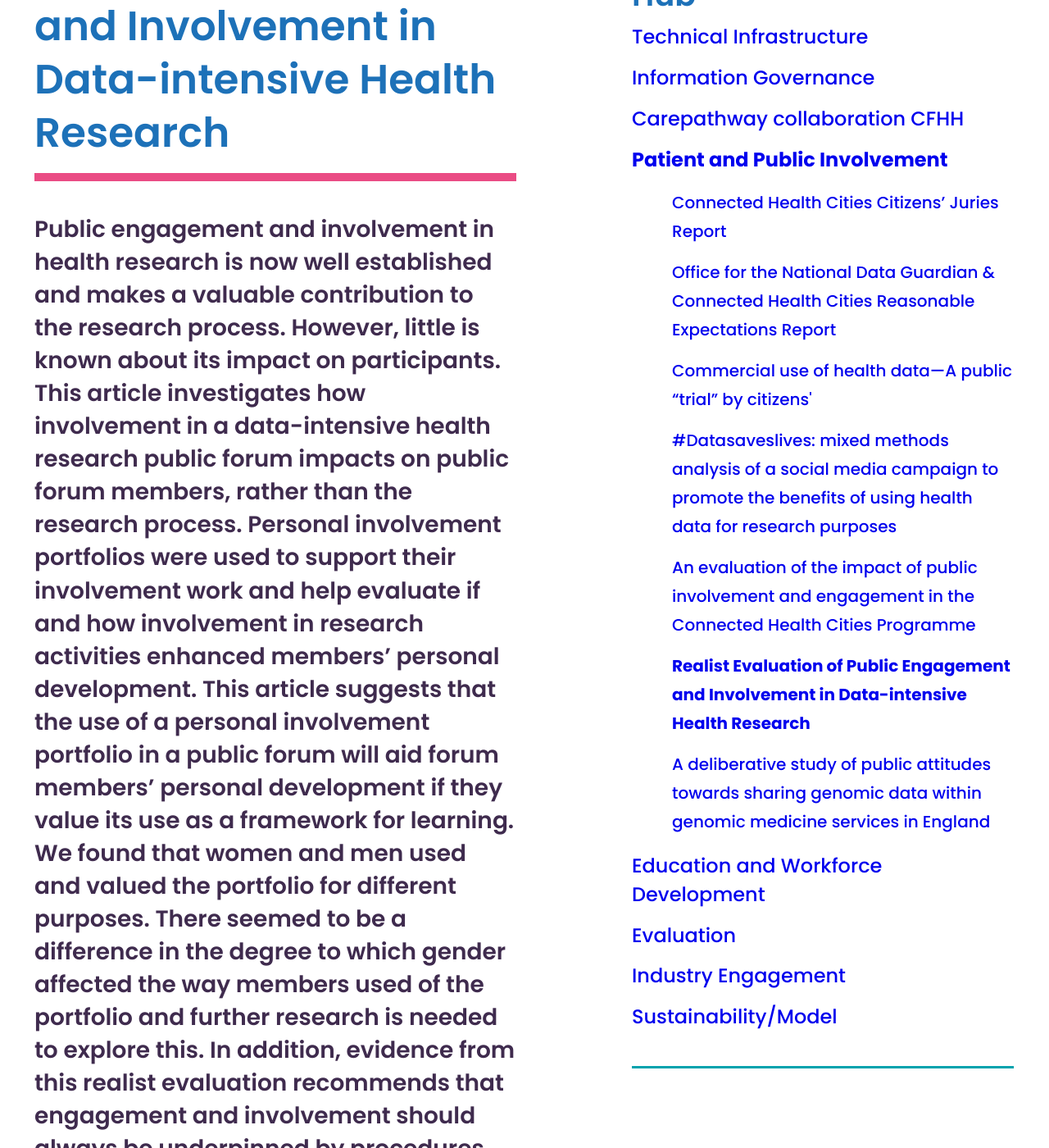
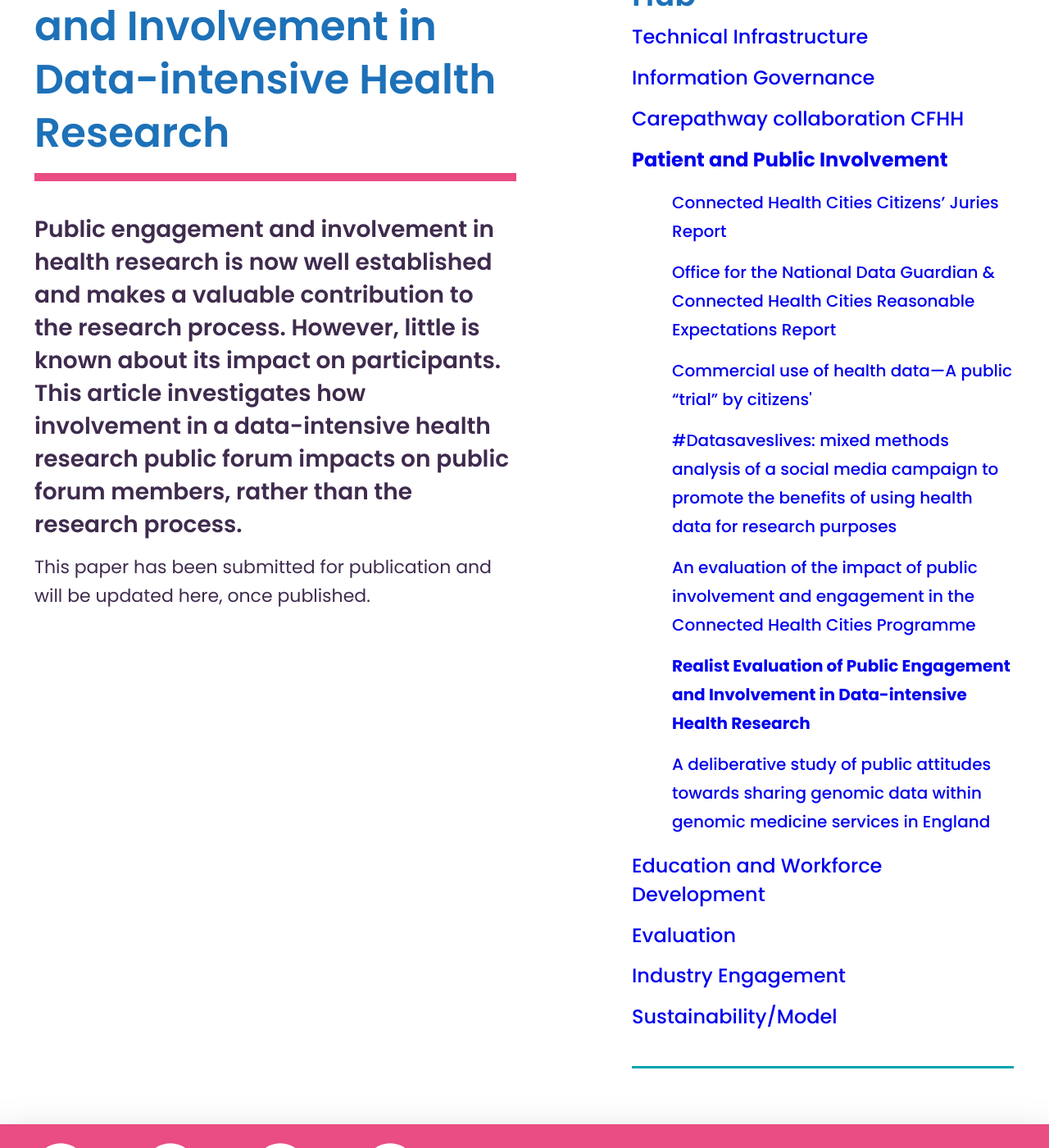
Before and after one commit to connectedhealthcities/connectedhealthcities, a Jekyll site: the page built from hub/ppi/realist-evaluation-of-public-engagement-and-involvement-in-data-intensive-health-research.md, in a window 1280 px wide and 1400 px high, scrolled down 422 px. Shown: the whole window at 82% size. Built offline with Jekyll 4.4.1, drawn with Linux system fonts in a browser that asks for light colours; our own code applies the rules of GitHub Pages for plain Markdown files; some of the changed text lies outside the part shown.

Commit message:
Update realist-evaluation-of-public-engagement-and-involvement-in-data-intensive-health-research.md

```diff
--- a/hub/ppi/realist-evaluation-of-public-engagement-and-involvement-in-data-intensive-health-research.md
+++ b/hub/ppi/realist-evaluation-of-public-engagement-and-involvement-in-data-intensive-health-research.md
@@ -8,4 +8,6 @@ parent: hub/ppi
 
 ---
 
-Public engagement and involvement in health research is now well established and makes a valuable contribution to the research process. However, little is known about its impact on participants. This article investigates how involvement in a data-intensive health research public forum impacts on public forum members, rather than the research process. Personal involvement portfolios were used to support their involvement work and help evaluate if and how involvement in research activities enhanced members’ personal development. This article suggests that the use of a personal involvement portfolio in a public forum will aid forum members’ personal development if they value its use as a framework for learning.  We found that women and men used and valued the portfolio for different purposes.  There seemed to be a difference in the degree to which gender affected the way members used of the portfolio and further research is needed to explore this.  In addition, evidence from this realist evaluation recommends that engagement and involvement should always be underpinned by procedures which ensure that participants receive ongoing and tailored guidance and support throughout the process.
+Public engagement and involvement in health research is now well established and makes a valuable contribution to the research process. However, little is known about its impact on participants. This article investigates how involvement in a data-intensive health research public forum impacts on public forum members, rather than the research process.
+
+This paper has been submitted for publication and will be updated here, once published.
```
